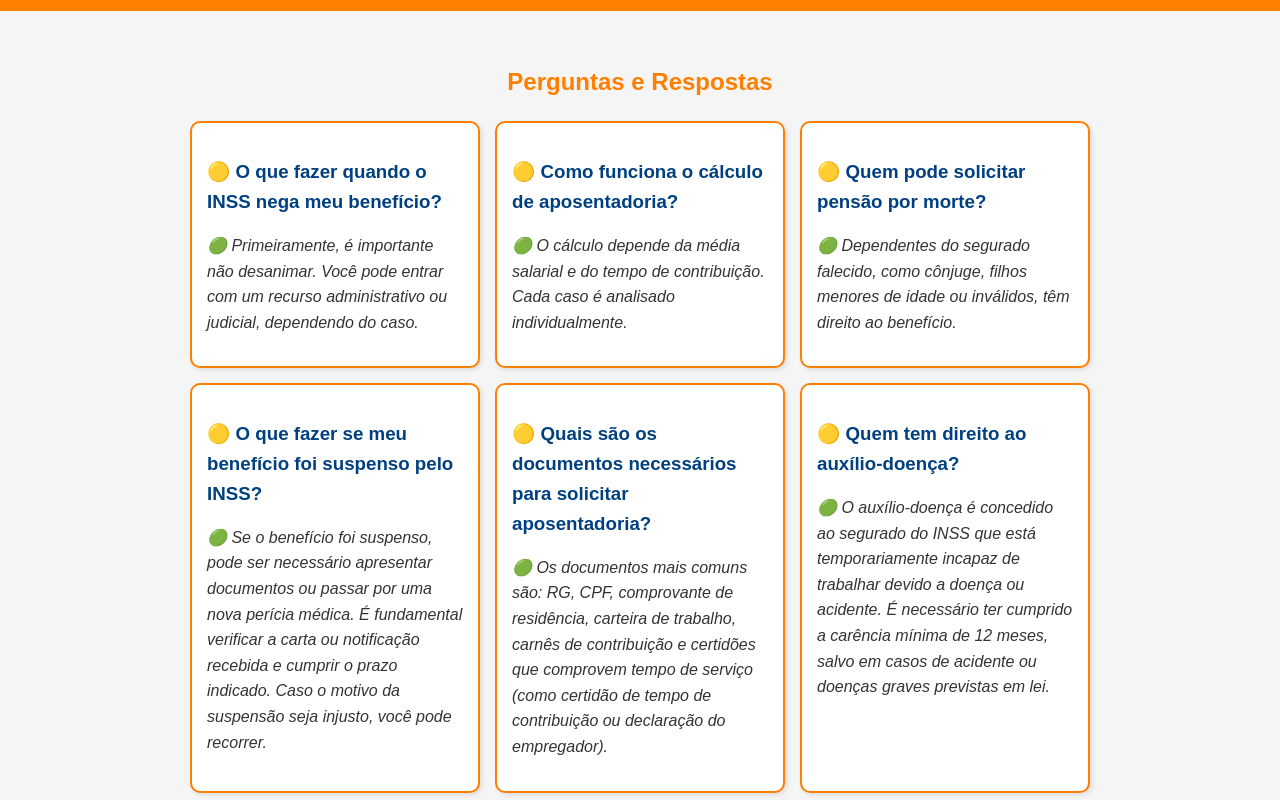
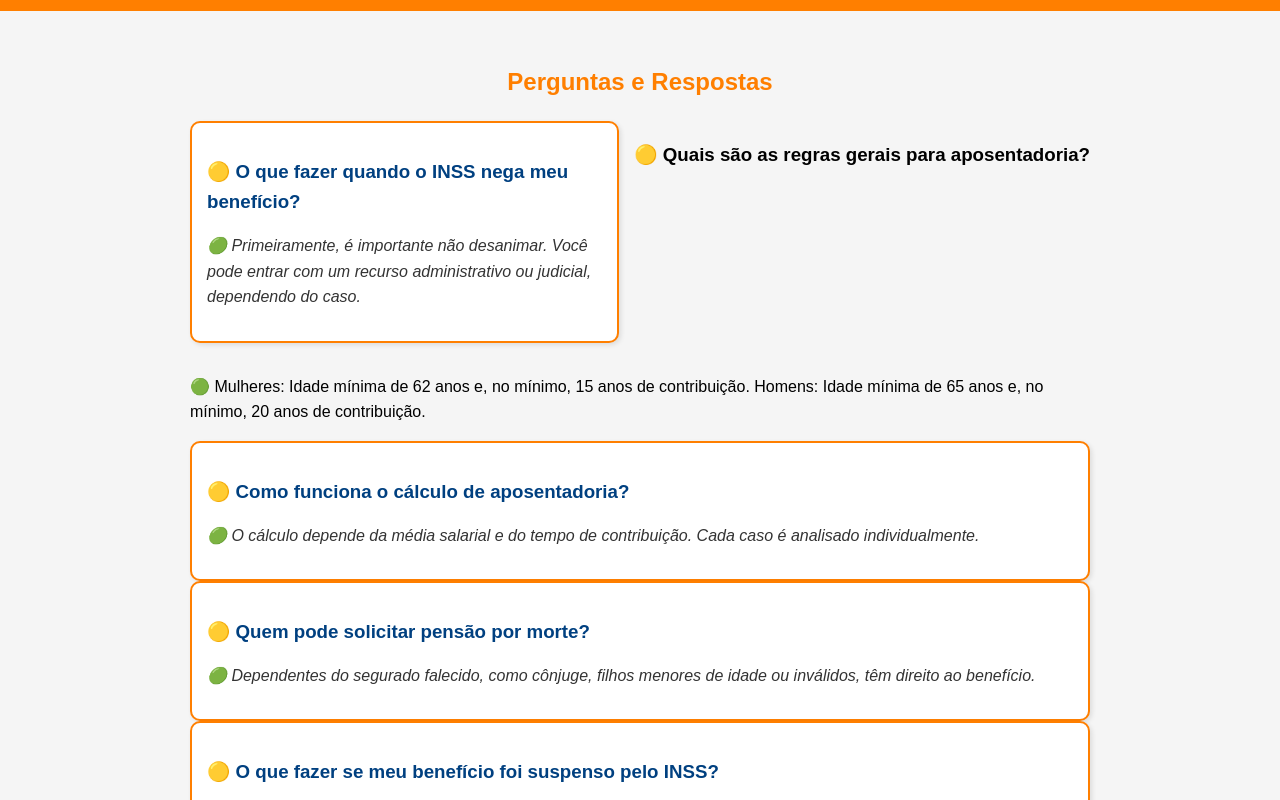
Before and after one commit to rmadv/advocacia-previdenci-ria, a plain HTML site: page blog/index.html in a window 1280 px wide. Shown: the part 1340-2140 px from the top of the page. Drawn offline with Linux system fonts and the light colour scheme.

Commit message:
Update index.html

```diff
--- a/blog/index.html
+++ b/blog/index.html
@@ -118,7 +118,10 @@ blog/index.html
             <h3>🟡 O que fazer quando o INSS nega meu benefício?</h3>
             <p>🟢 Primeiramente, é importante não desanimar. Você pode entrar com um recurso administrativo ou judicial, dependendo do caso.</p>
         </div>
-        <div class="card">
+        <h3>🟡 Quais são as regras gerais para aposentadoria?</h3>
+            <p>🟢 Mulheres: Idade mínima de 62 anos e, no mínimo, 15 anos de contribuição. Homens: Idade mínima de 65 anos e, no mínimo, 20 anos de contribuição.</p>
+        </div>
+       <div class="card">
             <h3>🟡 Como funciona o cálculo de aposentadoria?</h3>
             <p>🟢 O cálculo depende da média salarial e do tempo de contribuição. Cada caso é analisado individualmente.</p>
         </div>
```
